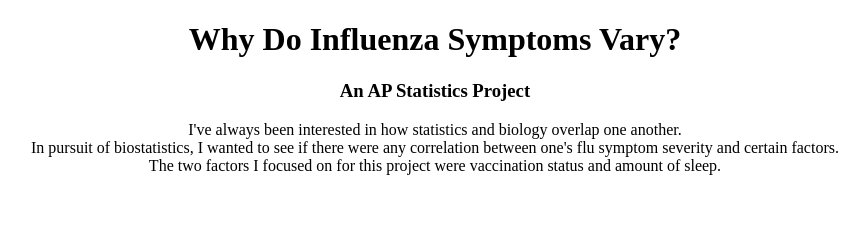
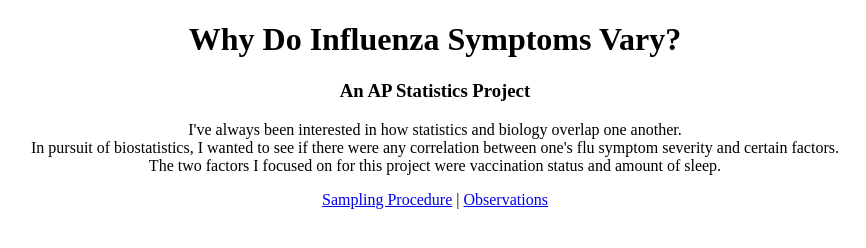
Before and after one commit to sesame-seeds/apstat-influenza-project, a plain HTML site: page index.html in a window 1280 px wide. Shown: the whole page, without its empty margins (205-1071 px from the left). Drawn offline with Linux system fonts and the light colour scheme.

Commit message:
Update index.html

```diff
--- a/index.html
+++ b/index.html
@@ -7,6 +7,8 @@
     <p>I've always been interested in how statistics and biology overlap one another.
     <br>In pursuit of biostatistics, I wanted to see if there were any correlation between one's flu symptom severity and certain factors.
     <br>The two factors I focused on for this project were vaccination status and amount of sleep.</p>
+
+    <a href="insert url here">Sampling Procedure</a> | <a href="insert url here">Observations</a>
   </body>
   </center>
 </html>
```
